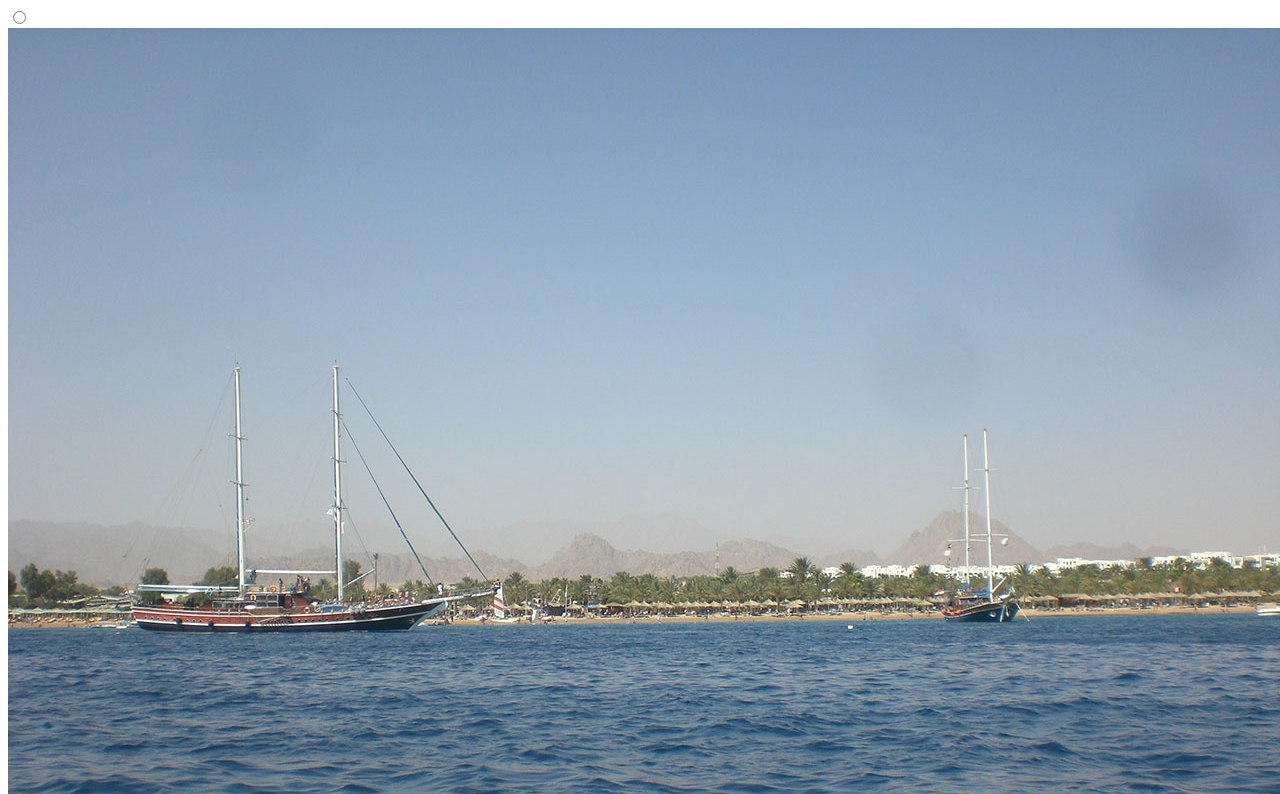
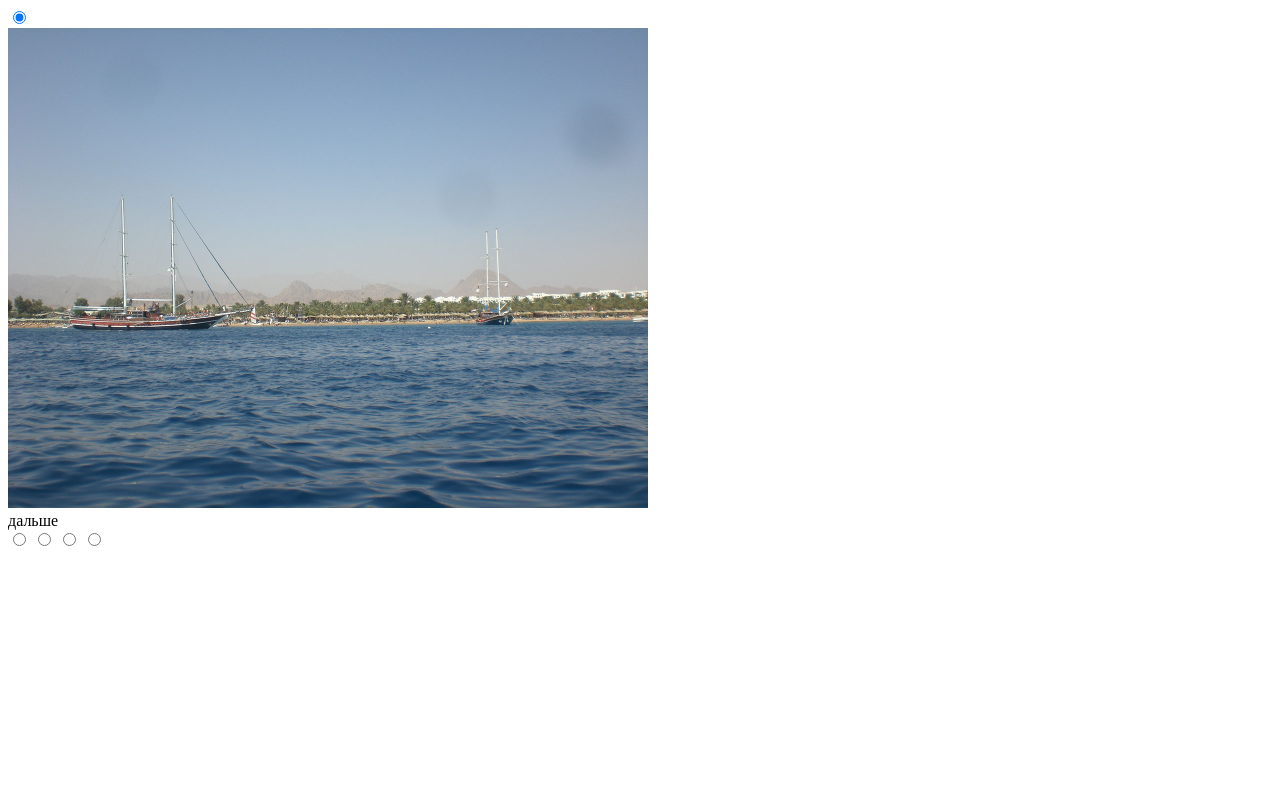
Before and after one commit to electra1002/playground, a plain HTML site: page photo-switch/index.html in a window 1280 px wide. Shown: the top 794 px of the page. Drawn offline with Linux system fonts and the light colour scheme.

Commit message:
Added selectors for displaying only one image

```diff
--- a/photo-switch/css/photo-switch.css
+++ b/photo-switch/css/photo-switch.css
@@ -0,0 +1,11 @@
+.image {
+    max-width: 640px;
+}
+
+.image img {
+    width: 100%;
+}
+
+input[type=radio]:not(:checked) + .container {
+    display: none;
+}
--- a/photo-switch/index.html
+++ b/photo-switch/index.html
@@ -7,7 +7,7 @@
 </head>
 <body>
 <div id="photo-switch">
-    <input type="radio" name="photo" id="photo-0"/>
+    <input type="radio" name="photo" id="photo-0" checked/>
     <div class="container">
         <div class="image">
             <img src="images/0.jpg" alt="0"/>
```
